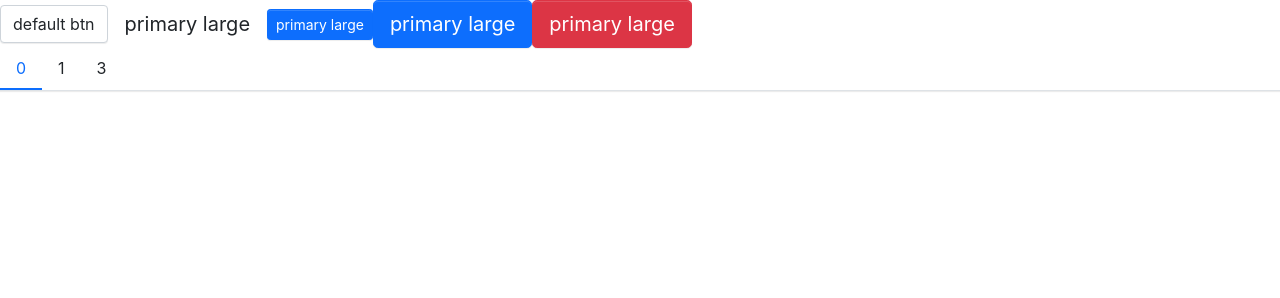
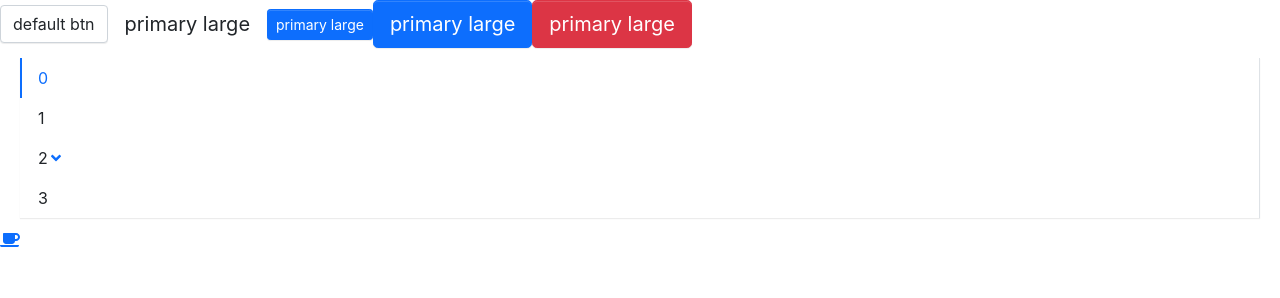
Before and after one commit to wuzhaobuying/smart-design, a React (Create React App) app: page / in a window 1280 px wide. Shown: the top 298 px of the page. Built offline with nearby package versions, Linux system fonts and the light colour scheme.

Commit message:
Icon组件完成+完善Menu组件

```diff
--- a/package.json
+++ b/package.json
@@ -3,6 +3,9 @@
   "version": "0.1.0",
   "private": true,
   "dependencies": {
+    "@fortawesome/fontawesome-svg-core": "^1.2.28",
+    "@fortawesome/free-solid-svg-icons": "^5.13.0",
+    "@fortawesome/react-fontawesome": "^0.1.9",
     "@testing-library/jest-dom": "^4.2.4",
     "@testing-library/react": "^9.3.2",
     "@testing-library/user-event": "^7.1.2",
--- /dev/null
+++ b/src/components/Icon/_style.scss
@@ -0,0 +1,5 @@
+@each $key, $val in $theme-colors {
+  .icon-#{$key} {
+    color: $val;
+  }
+}
--- /dev/null
+++ b/src/components/Icon/icon.tsx
@@ -0,0 +1,37 @@
+import React from "react";
+import classnames from "classnames";
+import {
+  FontAwesomeIcon,
+  FontAwesomeIconProps,
+} from "@fortawesome/react-fontawesome";
+import { library } from "@fortawesome/fontawesome-svg-core";
+import { fas } from "@fortawesome/free-solid-svg-icons";
+
+library.add(fas);
+export type iconTheme =
+  | "primary"
+  | "secondary"
+  | "success"
+  | "info"
+  | "warning"
+  | "danger"
+  | "light"
+  | "dark";
+
+export interface iconProps extends FontAwesomeIconProps {
+  theme?: iconTheme;
+}
+
+const Icon: React.FC<iconProps> = (props) => {
+  const { theme, className, ...restProps } = props;
+  const classNames = classnames("smart-icon", className, {
+    [`icon-${theme}`]: theme,
+  });
+  return (
+    <FontAwesomeIcon className={classNames} {...restProps}></FontAwesomeIcon>
+  );
+};
+Icon.defaultProps = {
+  theme: "primary",
+};
+export default Icon;
--- a/src/components/Menu/_style.scss
+++ b/src/components/Menu/_style.scss
@@ -78,10 +78,16 @@
     position: absolute;
     background: $white;
     z-index: 100;
-    top: calc(100% + 8px);
+    top: calc(100%);
     left: 0;
     border: $menu-border-width solid $menu-border-color;
     box-shadow: $submenu-box-shadow;
+    &.opened {
+      display: block;
+    }
+    &.closed {
+      display: none;
+    }
   }
 }
 .menu-vertical {
@@ -97,4 +103,10 @@
       border-left: $menu-item-active-border-width solid $menu-item-active-color;
     }
   }
+  .opened {
+    display: block;
+  }
+  .closed {
+    display: none;
+  }
 }
--- a/src/components/Menu/submenu.tsx
+++ b/src/components/Menu/submenu.tsx
@@ -1,11 +1,12 @@
 import React, { useState } from "react";
 import classnames from "classnames";
 import { menuItemProps } from "./menuitem";
+import Icon from "../Icon/icon";
 
 interface baseSubMenuProps {
   index?: string;
   className?: string;
-  title?: string;
+  title: string;
 }
 
 export type subMenuProps = baseSubMenuProps &
@@ -14,9 +15,14 @@ export type subMenuProps = baseSubMenuProps &
 const SubMenu: React.FC<subMenuProps> = (props) => {
   const [opened, setOpened] = useState(false);
   const { index, className, children, title, ...restProps } = props;
-  const classNames = classnames("submenu", className, {
-    opened,
-  });
+  const classNames = classnames("submenu-item menu-item", className);
+  const onMouseEnter = () => {
+    setOpened(!opened);
+  };
+  const onMouseLeave = () => {
+    setOpened(!opened);
+  };
+
   const renderChildren = () => {
     return React.Children.map(children, (item, subIndex) => {
       if (
@@ -25,7 +31,7 @@ const SubMenu: React.FC<subMenuProps> = (props) => {
       ) {
         return React.cloneElement(
           item as React.FunctionComponentElement<menuItemProps>,
-          { index: `${index}-${subIndex}`, className: "submenu-item" }
+          { index: `${index}-${subIndex}` }
         );
       } else {
         console.error("SubMenu子组件里只能有MenuItem组件");
@@ -36,10 +42,15 @@ const SubMenu: React.FC<subMenuProps> = (props) => {
     <li
       className={classNames}
       {...restProps}
-      onClick={() => setOpened(!opened)}
+      onMouseEnter={onMouseEnter}
+      onMouseLeave={onMouseLeave}
     >
-      <div className="submenu-title">{title}</div>
-      <ul>{renderChildren()}</ul>
+      <div className="submenu-title">
+        {title} <Icon className="arrow-icon" icon="angle-down"></Icon>
+      </div>
+      <ul className={opened ? "submenu opened" : "submenu closed"}>
+        {renderChildren()}
+      </ul>
     </li>
   );
 };
--- a/src/index.tsx
+++ b/src/index.tsx
@@ -4,6 +4,7 @@ import Button, { ButtonType, ButtonSize } from "./components/Button/button";
 import Menu from "./components/Menu/menu";
 import SubMenu from "./components/Menu/submenu";
 import MenuItem from "./components/Menu/menuitem";
+import Icon from "./components/Icon/icon";
 import "./styles/index.scss";
 
 ReactDOM.render(
@@ -26,7 +27,7 @@ ReactDOM.render(
       <Button btnType={ButtonType.Danger} btnSize={ButtonSize.Large}>
         primary large
       </Button>
-      <Menu>
+      <Menu mode="vertical">
         <MenuItem>0</MenuItem>
         <MenuItem>1</MenuItem>
         <SubMenu title="2">
@@ -36,6 +37,7 @@ ReactDOM.render(
         </SubMenu>
         <MenuItem>3</MenuItem>
       </Menu>
+      <Icon icon="coffee"></Icon>
     </>
   </React.StrictMode>,
   document.getElementById("root")
--- a/src/styles/index.scss
+++ b/src/styles/index.scss
@@ -18,7 +18,7 @@
 @import "../components/Menu/style";
 
 // icon
-//@import "../components/Icon/style";
+@import "../components/Icon/style";
 
 //input
 //@import "../components/Input/style";
```
Also changed, not shown: 1 other file (tests, documents, lock files or other folders).
